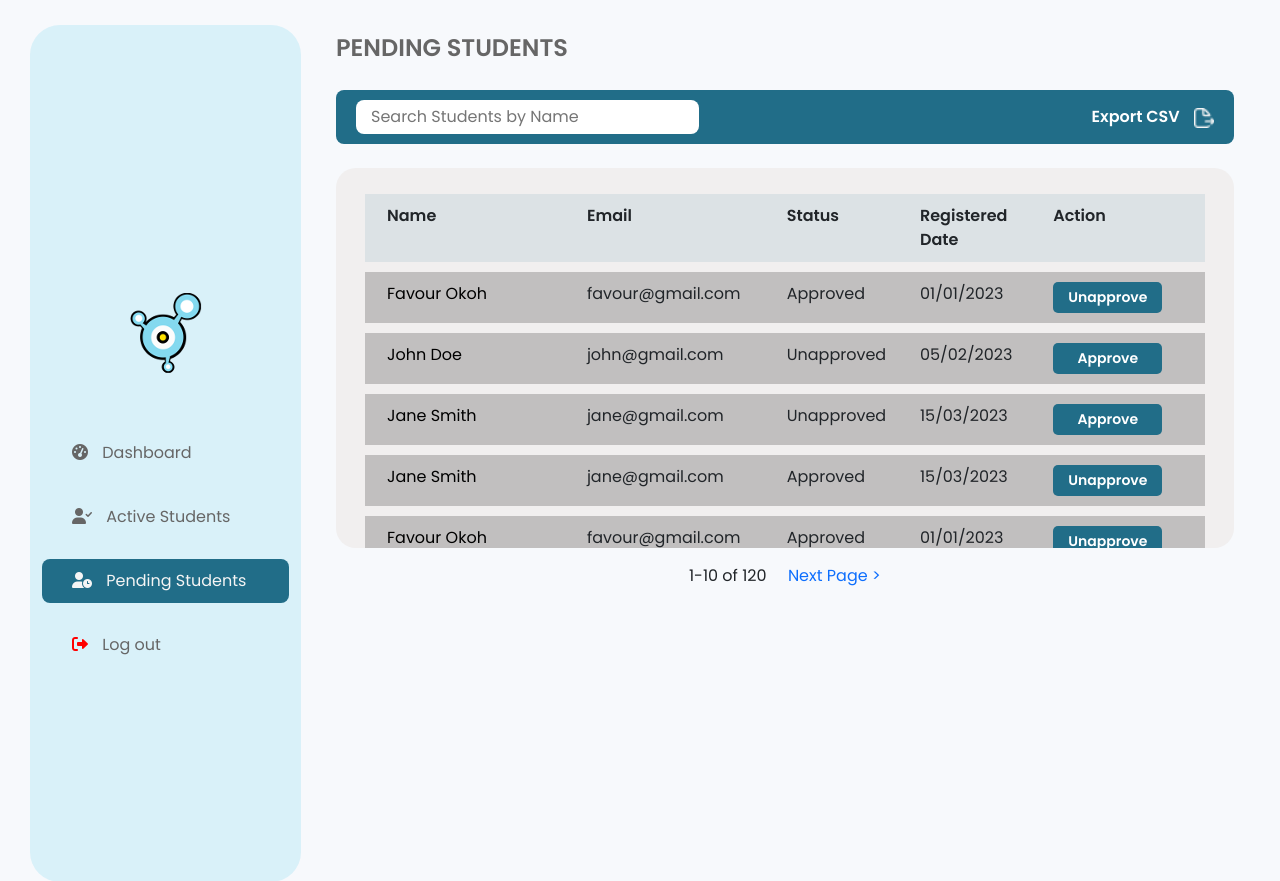
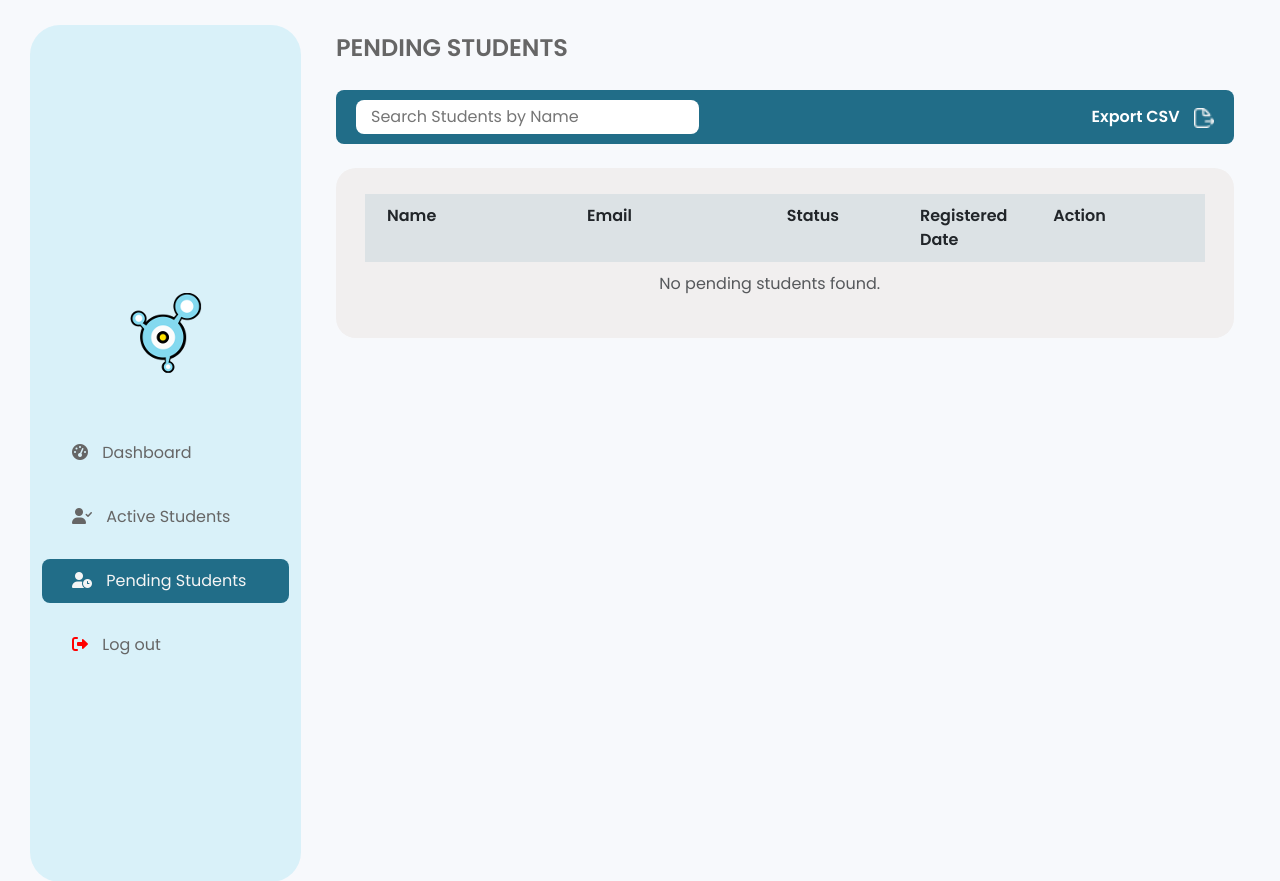
Before and after one commit to skipthatcruise/ayitigniter3, a CodeIgniter 4 app: the page made by app/Views/pending_students/pending_students.php in a window 1280 px wide. Shown: the top 881 px of the page. Run offline with PHP 8.4 and a stand-in for CodeIgniter, Linux system fonts and the light colour scheme; the template is opened without the code that fills it, so the values that code supplies are empty; some libraries are stand-ins or nearby versions.

Commit message:
pending students

```diff
--- a/app/Views/pending_students/pending_students.php
+++ b/app/Views/pending_students/pending_students.php
@@ -52,138 +52,46 @@
                         </div>
 
                         <!-- Student Card 1 -->
-                        <div class="st-card row student-card">
-                            <div class="col-md-3"><a href="">Favour Okoh</a></div>
-                            <div class="col-md-3">favour@gmail.com</div>
+
+
+    <div class="st-card">
+        <?php if (!empty($students) && is_array($students)): ?>
+            <?php foreach ($students as $student): ?>
+                <div class="row student-card mb-3 p-2 border rounded align-items-center">
+                    <div class="col-md-3">
+                        <a href="#" class="text-decoration-none">
+                            <?= esc($student['fullname']) ?>
+                        </a>
+                    </div>
+                    <div class="col-md-3">
+                        <?= esc($student['email']) ?>
+                    </div>
                     <div class="col-md-2">
-                                <span class="">Approved</span>
+                        <span class="">Pending</span>
                     </div>
-                            <div class="col-md-2">01/01/2023</div>
                     <div class="col-md-2">
-                                <button class="btn btn-danger btn-sm w-100">Unapprove</button>
+                        <?= esc($student['registered_date']) ?>
+                    </div>
+                    <div class="col-md-2">
+                        <button class="btn btn-danger btn-sm w-100">Approve</button>
                     </div>
                 </div>
-
-                        <!-- Student Card 2 -->
-                        <div class="st-card row student-card">
-                            <div class="col-md-3"><a href="">John Doe</a></div>
-                            <div class="col-md-3">john@gmail.com</div>
-                            <div class="col-md-2">
-                                <span class="">Unapproved</span>
-                            </div>
-                            <div class="col-md-2">05/02/2023</div>
-                            <div class="col-md-2">
-                                <button class="btn btn-success btn-sm w-100">Approve</button>
+            <?php endforeach; ?>
+        <?php else: ?>
+            <div class="row">
+                <div class="col-12 text-center">
+                    <p class="text-muted">No pending students found.</p>
                 </div>
             </div>
-
-                        <!-- Student Card 3 -->
-                        <div class="st-card row student-card">
-                            <div class="col-md-3"><a href="">Jane Smith</a></div>
-                            <div class="col-md-3">jane@gmail.com</div>
-                            <div class="col-md-2">
-                                <span class="">Unapproved</span>
-                            </div>
-                            <div class="col-md-2">15/03/2023</div>
-                            <div class="col-md-2">
-                                <button class="btn btn-success btn-sm w-100">Approve</button>
-                            </div>
-                        </div>
-
-                         <!-- Student Card 4 -->
-                         <div class="st-card row student-card">
-                            <div class="col-md-3"><a href="">Jane Smith</a></div>
-                            <div class="col-md-3">jane@gmail.com</div>
-                            <div class="col-md-2">
-                                <span class="">Approved</span>
-                            </div>
-                            <div class="col-md-2">15/03/2023</div>
-                            <div class="col-md-2">
-                                <button class="btn btn-danger btn-sm w-100">Unapprove</button>
-                            </div>
-                        </div>
-
-                          <!-- Student Card 5 -->
-                        <div class="st-card row student-card">
-                            <div class="col-md-3"><a href="">Favour Okoh</a></div>
-                            <div class="col-md-3">favour@gmail.com</div>
-                            <div class="col-md-2">
-                                <span class="">Approved</span>
-                            </div>
-                            <div class="col-md-2">01/01/2023</div>
-                            <div class="col-md-2">
-                                <button class="btn btn-danger btn-sm w-100">Unapprove</button>
-                            </div>
-                        </div>
-
-                        <!-- Student Card 6 -->
-                        <div class="st-card row student-card">
-                            <div class="col-md-3"><a href="">John Doe</a></div>
-                            <div class="col-md-3">john@gmail.com</div>
-                            <div class="col-md-2">
-                                <span class="">Unapproved</span>
-                            </div>
-                            <div class="col-md-2">05/02/2023</div>
-                            <div class="col-md-2">
-                                <button class="btn btn-success btn-sm w-100">Approve</button>
-                            </div>
-                        </div>
-
-                        <!-- Student Card 7 -->
-                        <div class="st-card row student-card">
-                            <div class="col-md-3"><a href="">Jane Smith</a></div>
-                            <div class="col-md-3">jane@gmail.com</div>
-                            <div class="col-md-2">
-                                <span class="">Unapproved</span>
-                            </div>
-                            <div class="col-md-2">15/03/2023</div>
-                            <div class="col-md-2">
-                                <button class="btn btn-success btn-sm w-100">Approve</button>
-                            </div>
-                        </div>
-
-                         <!-- Student Card 8 -->
-                         <div class="st-card row student-card">
-                            <div class="col-md-3"><a href="">Jane Smith</a></div>
-                            <div class="col-md-3">jane@gmail.com</div>
-                            <div class="col-md-2">
-                                <span class="">Approved</span>
-                            </div>
-                            <div class="col-md-2">15/03/2023</div>
-                            <div class="col-md-2">
-                                <button class="btn btn-danger btn-sm w-100">Unapprove</button>
-                            </div>
-                        </div>
-
-
-                        <!-- Student Card 9 -->
-                        <div class="st-card row student-card">
-                            <div class="col-md-3"><a href="">Jane Smith</a></div>
-                            <div class="col-md-3">jane@gmail.com</div>
-                            <div class="col-md-2">
-                                <span class="">Unapproved</span>
-                            </div>
-                            <div class="col-md-2">15/03/2023</div>
-                            <div class="col-md-2">
-                                <button class="btn btn-success btn-sm w-100">Approve</button>
-                            </div>
-                        </div>
-
-                         <!-- Student Card 10 -->
-                         <div class="st-card row student-card">
-                            <div class="col-md-3"><a href="">Jane Smith</a></div>
-                            <div class="col-md-3">jane@gmail.com</div>
-                            <div class="col-md-2">
-                                <span class="">Approved</span>
-                            </div>
-                            <div class="col-md-2">15/03/2023</div>
-                            <div class="col-md-2">
-                                <button class="btn btn-danger btn-sm w-100">Unapprove</button>
-                            </div>
+        <?php endif; ?>
     </div>
 
 
 
+
+
+
+            </div>
 
         </div>
                 </div>
```
Lines whose indentation alone changed are shown as unchanged.
